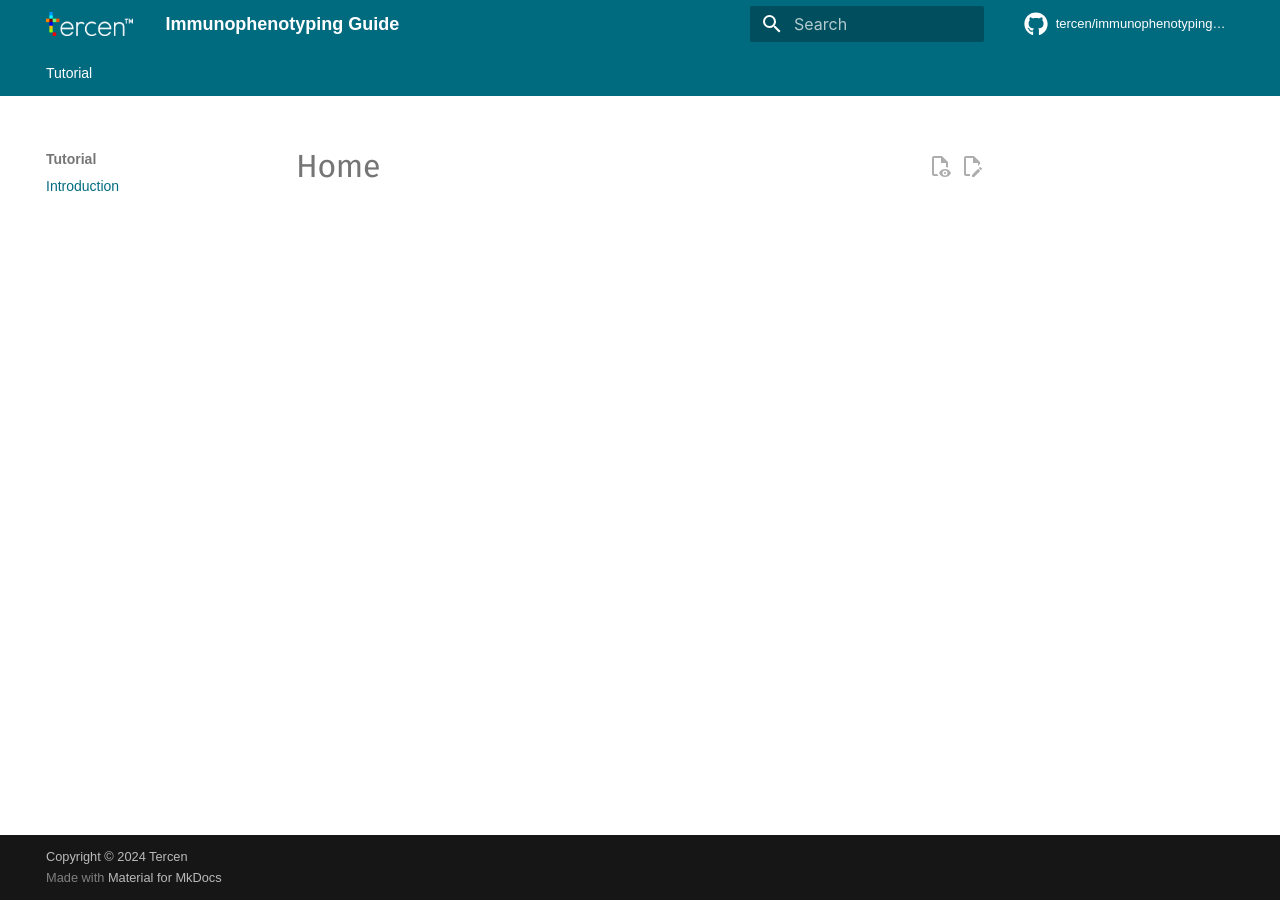
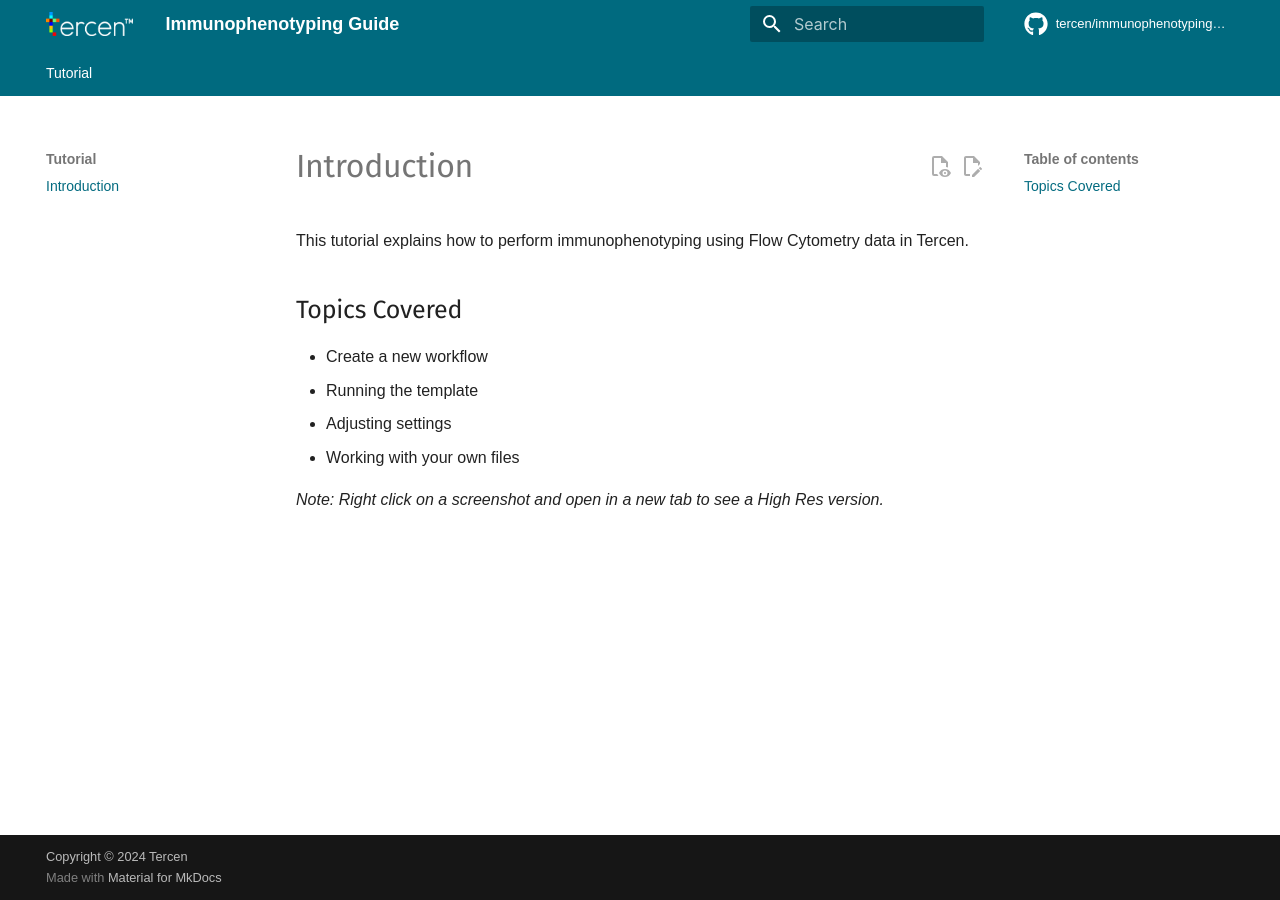
Before and after one commit to tercen/immunophenotyping_guide, an MkDocs documentation site: the page built from docs/index.md, in a window 1280 px wide. Built offline with MkDocs 1.6.1 and Material for MkDocs 9.7.7, drawn with Linux system fonts in a browser that asks for light colours; some web fonts are replaced; comment, search, counter and statistics services are not loaded; the version menu is left out.

Commit message:
Initial set up part 2

```diff
--- a/docs/index.md
+++ b/docs/index.md
@@ -1 +1,12 @@
-# Home
+# Introduction
+
+This tutorial explains how to perform immunophenotyping using Flow Cytometry data in Tercen.
+
+## Topics Covered
+
+- Create a new workflow
+- Running the template
+- Adjusting settings
+- Working with your own files
+
+_Note: Right click on a screenshot and open in a new tab to see a High Res version._
```
Also changed, not shown: README.md (+2 -3 lines).
